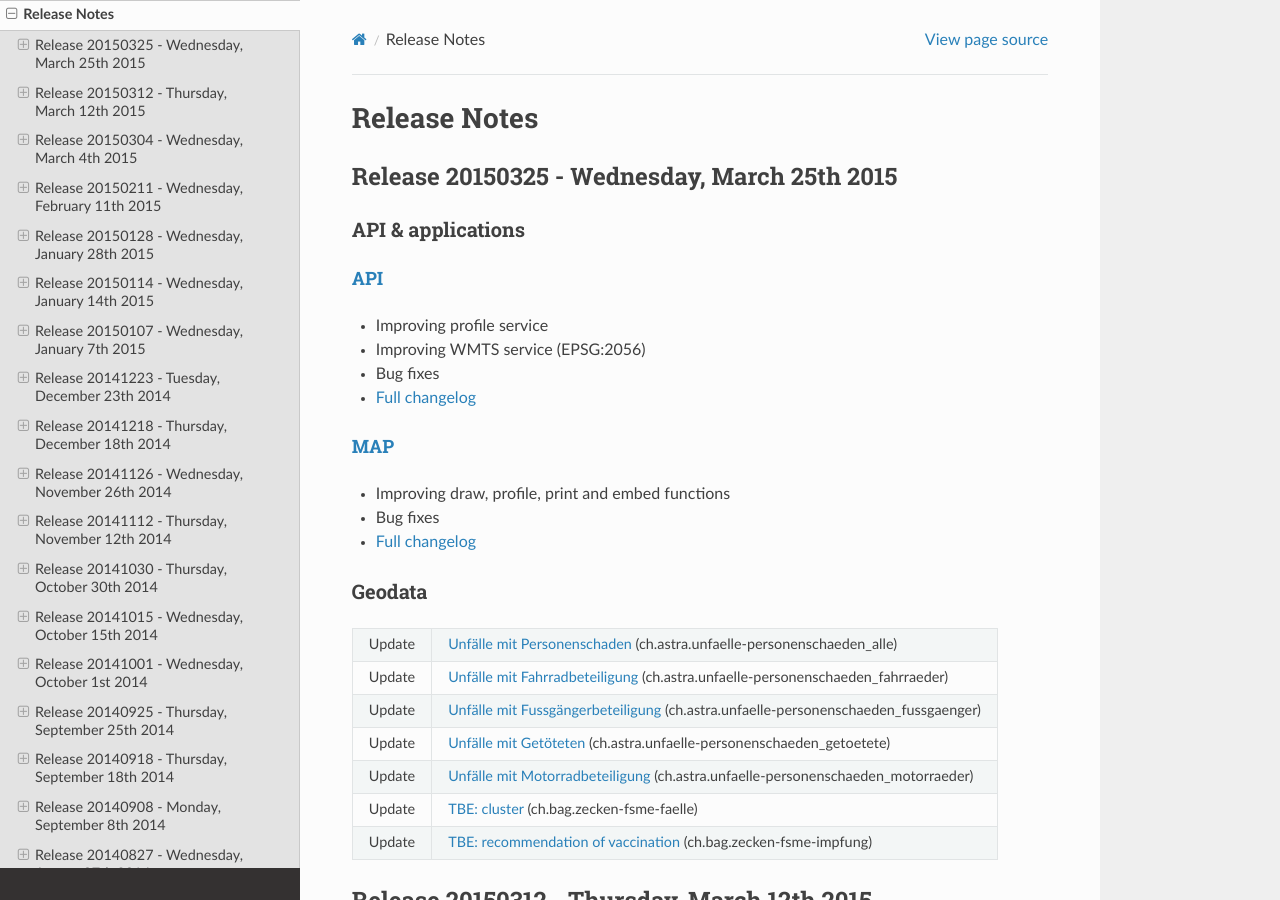
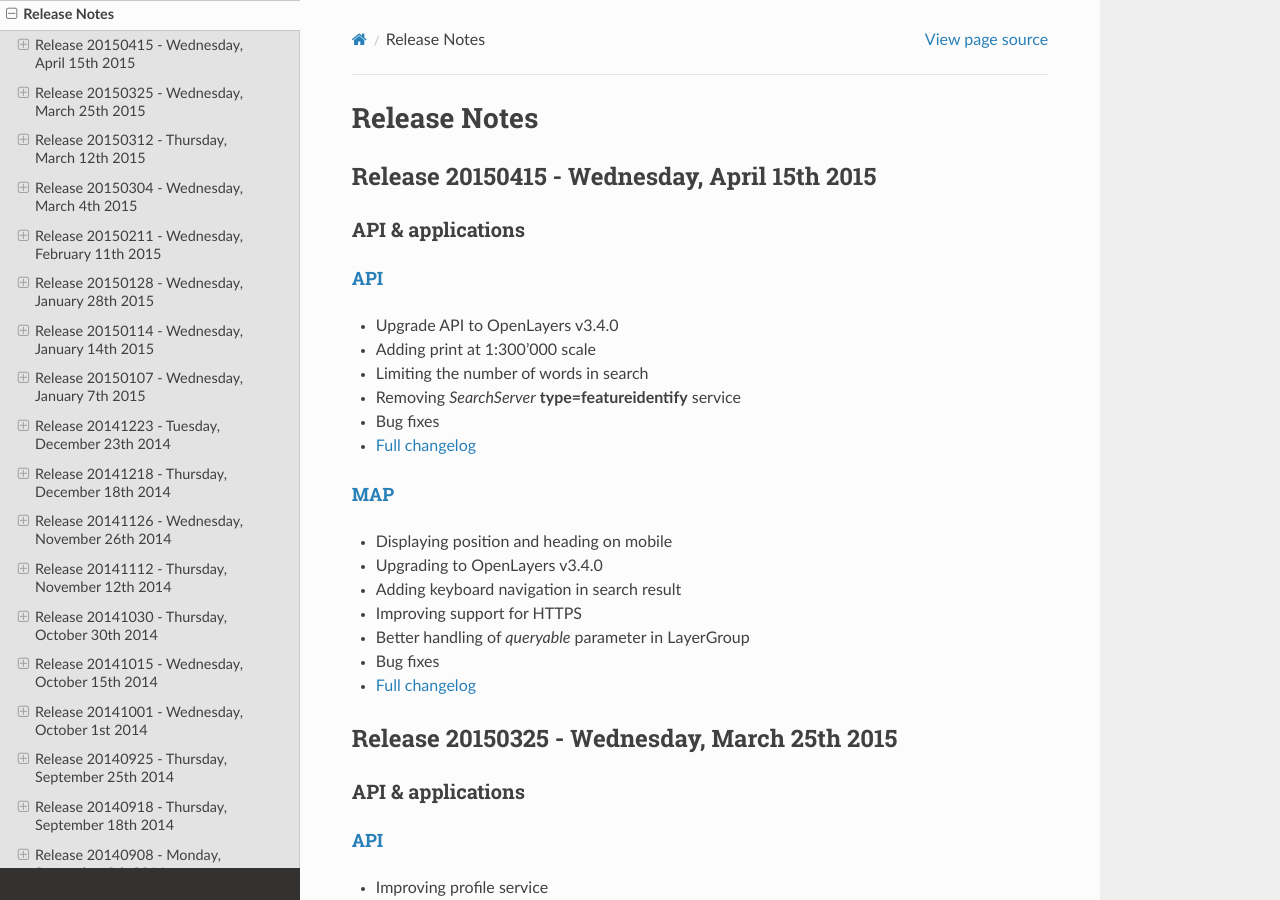
Before and after one commit to swisstopo-test/doc-chsdi3, a Sphinx documentation site: the page built from source/releasenotes/index.rst, in a window 1280 px wide and 900 px high. Built offline with Sphinx 7.4.7 and the Read the Docs theme 2.0.0, drawn with Linux system fonts in a browser that asks for light colours.

Commit message:
add release notes for april 15th 2015

```diff
--- a/source/releasenotes/index.rst
+++ b/source/releasenotes/index.rst
@@ -8,6 +8,35 @@
 
 Release Notes
 =============
+
+.. _releasenotes_20150415:
+
+Release 20150415 - Wednesday, April 15th 2015
+------------------------------------------------
+
+API & applications
+******************
+
+`API <//api3.geo.admin.ch>`__
+'''''''''''''''''''''''''''''
+- Upgrade API to OpenLayers v3.4.0
+- Adding print at 1:300'000 scale
+- Limiting the number of words in search
+- Removing `SearchServer` **type=featureidentify** service
+- Bug fixes
+- `Full changelog <https://github.com/geoadmin/mf-chsdi3/compare/r_150325...r_150415>`__
+
+`MAP <//map.geo.admin.ch>`__
+'''''''''''''''''''''''''''''
+- Displaying position and heading on mobile
+- Upgrading to OpenLayers v3.4.0
+- Adding keyboard navigation in search result
+- Improving support for HTTPS
+- Better handling of `queryable` parameter in LayerGroup
+- Bug fixes
+- `Full changelog <https://github.com/geoadmin/mf-geoadmin3/compare/r_150325...r_150415>`__
+
+
 
 .. _releasenotes_20150325:
 
```
